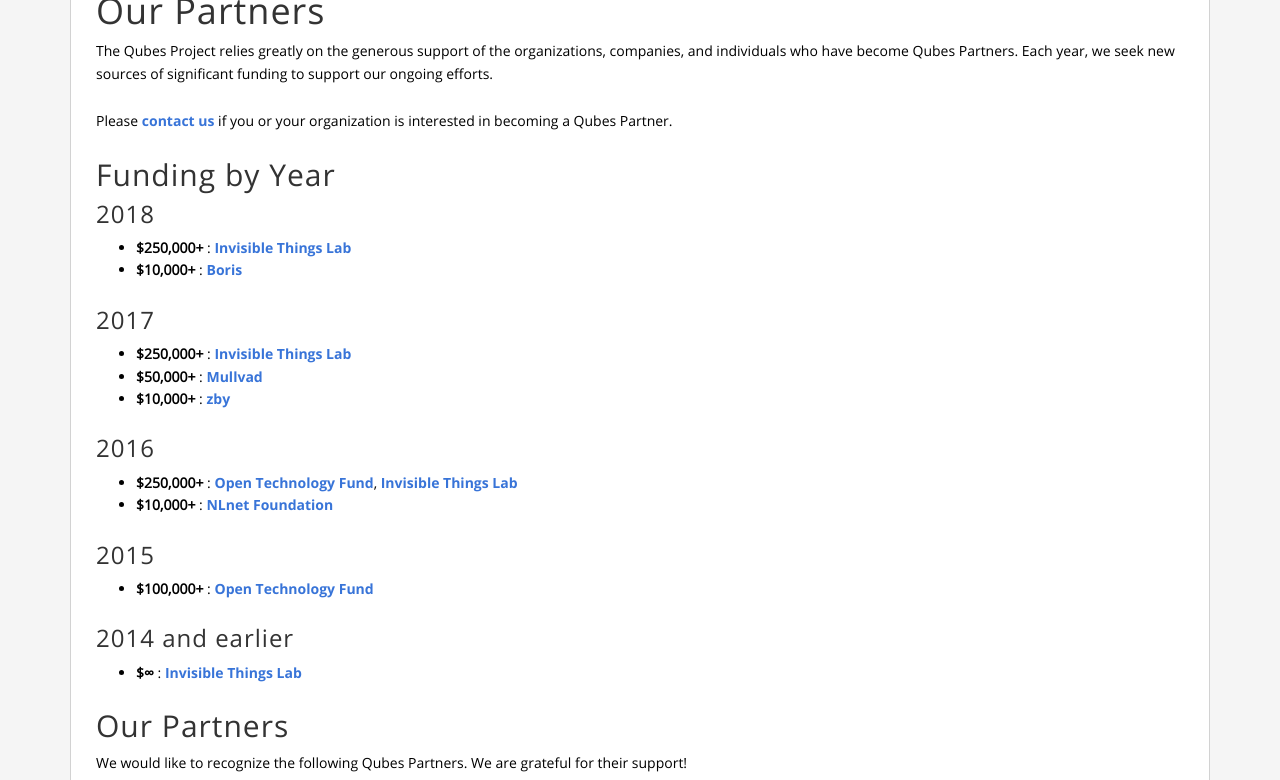
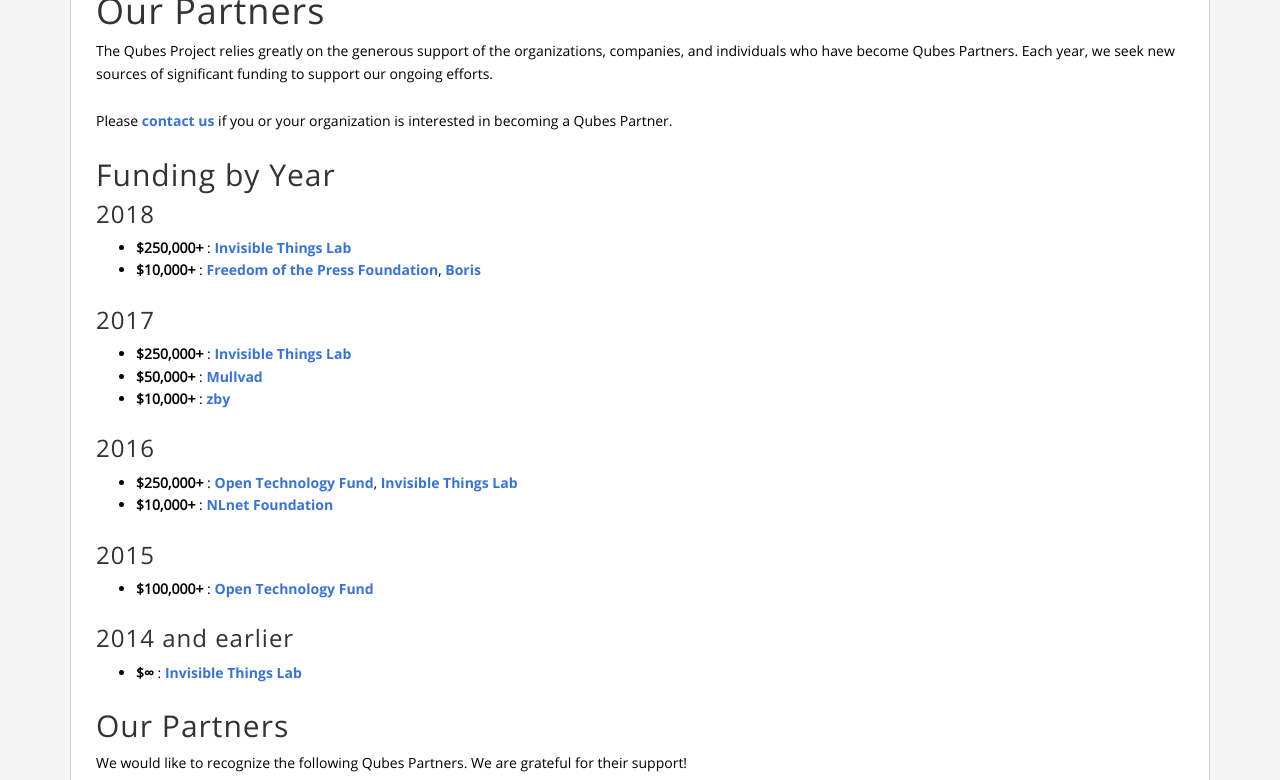
Before and after one commit to QubesOS/qubesos.github.io, a Jekyll site: the page built from pages/partners.md, in a window 1280 px wide and 1400 px high, scrolled down 230 px. Shown: the top 780 px of the window. Built offline with Jekyll 4.4.1, drawn with Linux system fonts in a browser that asks for light colours; some web fonts are replaced; some of the changed text lies outside the part shown; grey boxes are pictures that could not be loaded.

Commit message:
Add Freedom of the Press Foundation to the Partners page

```diff
--- a/pages/partners.md
+++ b/pages/partners.md
@@ -19,7 +19,7 @@ Please [contact us][contact] if you or your organization is interested in becomi
 
 ### 2018
 - **$250,000+** : [Invisible Things Lab]
-- **$10,000+** : [Boris]
+- **$10,000+** : [Freedom of the Press Foundation], [Boris]
 
 ### 2017
 - **$250,000+** : [Invisible Things Lab]
@@ -36,6 +36,7 @@ Please [contact us][contact] if you or your organization is interested in becomi
 ### 2014 and earlier
 - **$∞** : [Invisible Things Lab]
 
+[Freedom of the Press Foundation]: #freedom-of-the-press-foundation
 [Mullvad]: #mullvad
 [Boris]: #boris
 [zby]: #zby
@@ -61,6 +62,19 @@ We are grateful for their support!
         <p><a href="https://invisiblethingslab.com/">Invisible Things Lab s.c. (ITL)</a> is a privately held company based in Warsaw, Poland, owned by Joanna Rutkowska and Joanna Gołębiewska.
         ITL has supported Qubes OS development from the beginning of the project in 2010 to the present.
         The company’s primary source of revenue is security research and development.</p>
+      </td>
+    </tr>
+    <tr id="freedom-of-the-press-foundation">
+      <td>
+        <a href="https://freedom.press/">
+          <img src="/attachment/site/fpf-logo.svg">
+        </a>
+      </td>
+      <td>
+        <h3 data-anchor-id="freedom-of-the-press-foundation">Freedom of the Press Foundation</h3>
+        <p><a href="https://freedom.press/">Freedom of the Press Foundation (FPF)</a> is a nonprofit organization dedicated to supporting and defending public interest journalism.
+        It leads the development of <a href="https://securedrop.org/">SecureDrop</a>, an open source whistleblower submission platform used by more than 50 media organizations around the world to securely accept documents from anonymous sources.
+        FPF uses Qubes OS in the development of an integrated <a href="https://github.com/freedomofpress/securedrop-workstation">SecureDrop Workstation</a>.</p>
       </td>
     </tr>
     <tr id="mullvad">
```
